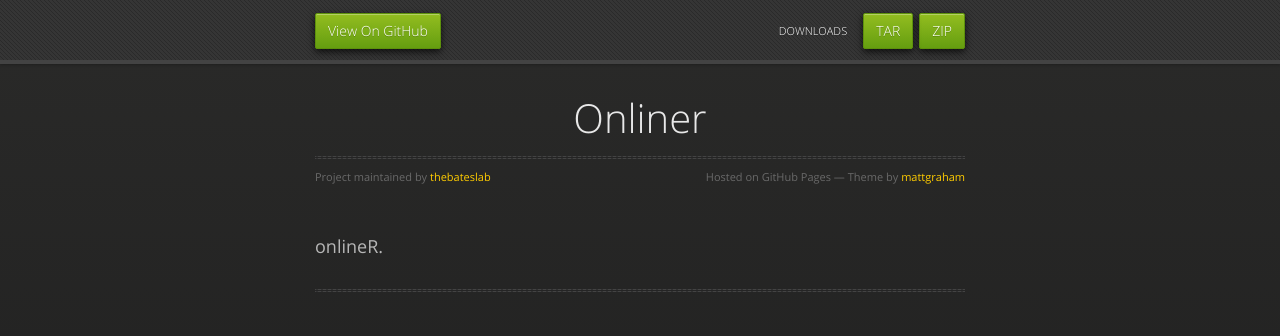
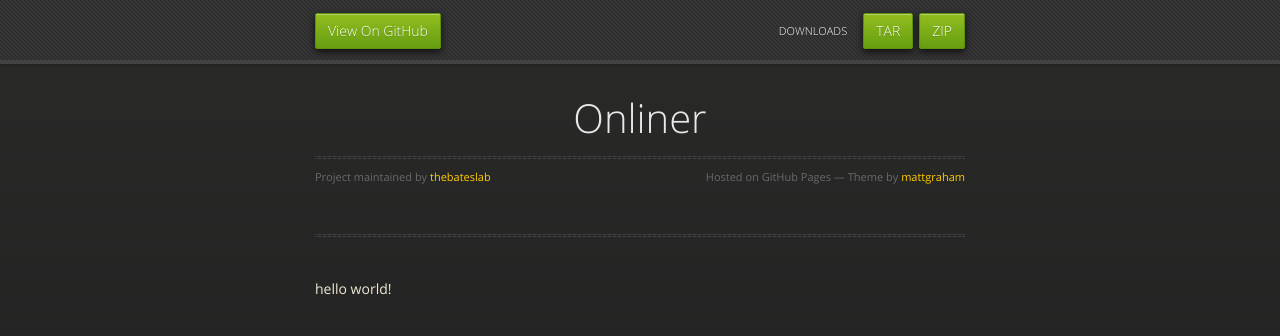
Before and after one commit to thebateslab/onlineR, a plain HTML site: page index.html in a window 1280 px wide. Shown: the top 336 px of the page. Drawn offline with nearby package versions, Linux system fonts and the light colour scheme.

Commit message:
Update index.html

```diff
--- a/index.html
+++ b/index.html
@@ -38,9 +38,6 @@
           <span class="credits right">Hosted on GitHub Pages &mdash; Theme by <a href="https://twitter.com/michigangraham">mattgraham</a></span>
         </div>
 
-        <h3>
-<a id="welcome-to-onliner" class="anchor" href="#welcome-to-onliner" aria-hidden="true"><span class="octicon octicon-link"></span></a>onlineR.</h3>
-<br>
 <hr>
 <br>
 <p>hello world!</p>
```
